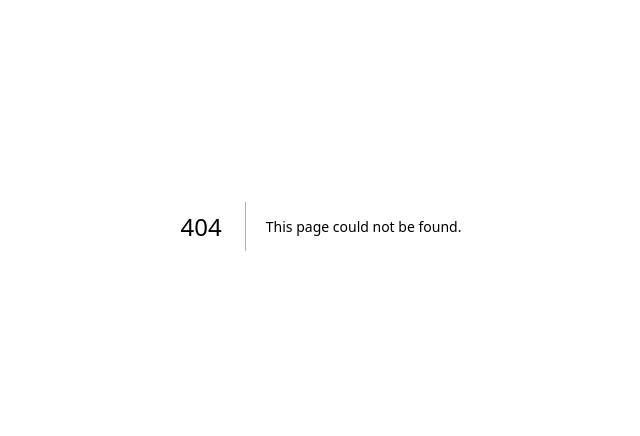
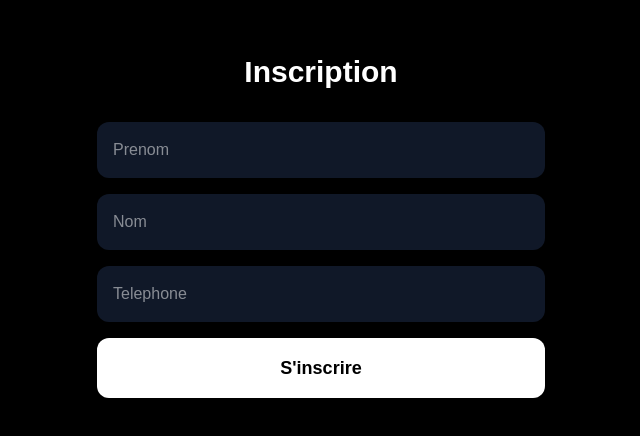
Before and after one commit to lisalana/galapass, a Next.js app: page /events/1/register in a window 1280 px wide. Before the commit this address had no page. Shown: the part 174-610 px from the top of the page, without its empty margins (319-959 px from the left). Built offline with nearby package versions, Linux system fonts and the light colour scheme; no server answers.

Commit message:
feat: inscription et generation QR code

```diff
--- /dev/null
+++ b/app/events/[slug]/register/page.js
@@ -0,0 +1,67 @@
+'use client'
+
+import { useState } from 'react'
+import { use } from 'react'
+import { supabase } from '../../../../lib/supabase'
+
+export default function RegisterPage({ params }) {
+  const { slug } = use(params)
+  const [nom, setNom] = useState('')
+  const [prenom, setPrenom] = useState('')
+  const [telephone, setTelephone] = useState('')
+  const [loading, setLoading] = useState(false)
+  const [done, setDone] = useState(false)
+  const [ticketId, setTicketId] = useState(null)
+
+  async function handleSubmit() {
+    setLoading(true)
+    const { data: event } = await supabase.from('events').select('id').eq('slug', slug).single()
+    if (!event) {
+      alert('Evenement introuvable')
+      setLoading(false)
+      return
+    }
+    const token = crypto.randomUUID()
+    const { data: guest, error } = await supabase.from('guests').insert({
+      event_id: event.id,
+      nom,
+      prenom,
+      telephone,
+      qr_token: token
+    }).select().single()
+    console.log('guest:', guest)
+    console.log('error:', error)
+    if (!guest) {
+      alert('Erreur: ' + JSON.stringify(error))
+      setLoading(false)
+      return
+    }
+    setTicketId(guest.qr_token)
+    setDone(true)
+    setLoading(false)
+  }
+
+  if (done) {
+    return (
+      <main className="min-h-screen bg-black text-white flex flex-col items-center justify-center p-8">
+        <h1 className="text-3xl font-bold mb-4">Inscription confirmee !</h1>
+        <p className="text-gray-400 mb-8">Votre invitation est prete</p>
+        <a href={"/ticket/" + ticketId} className="bg-white text-black px-8 py-4 rounded-full font-bold text-lg hover:bg-gray-200 transition">Voir mon invitation</a>
+      </main>
+    )
+  }
+
+  return (
+    <main className="min-h-screen bg-black text-white flex flex-col items-center justify-center p-8">
+      <h1 className="text-3xl font-bold mb-8">Inscription</h1>
+      <div className="w-full max-w-md space-y-4">
+        <input value={prenom} onChange={e => setPrenom(e.target.value)} placeholder="Prenom" className="w-full bg-gray-900 rounded-xl p-4 text-white outline-none" />
+        <input value={nom} onChange={e => setNom(e.target.value)} placeholder="Nom" className="w-full bg-gray-900 rounded-xl p-4 text-white outline-none" />
+        <input value={telephone} onChange={e => setTelephone(e.target.value)} placeholder="Telephone" className="w-full bg-gray-900 rounded-xl p-4 text-white outline-none" />
+        <button onClick={handleSubmit} disabled={loading} className="w-full bg-white text-black py-4 rounded-xl font-bold text-lg hover:bg-gray-200 transition">
+          {loading ? 'Chargement...' : "S'inscrire"}
+        </button>
+      </div>
+    </main>
+  )
+}
--- /dev/null
+++ b/app/ticket/[token]/page.js
@@ -0,0 +1,30 @@
+
+import { supabase } from '../../../lib/supabase'
+import QRCode from 'qrcode'
+
+export default async function TicketPage({ params }) {
+  const { token } = await params
+  const { data: guest } = await supabase.from('guests').select('*').eq('qr_token', token).single()
+
+  if (!guest) {
+    return (
+      <main className="min-h-screen bg-black text-white flex items-center justify-center">
+        <p>Invitation introuvable</p>
+      </main>
+    )
+  }
+
+  const qrDataUrl = await QRCode.toDataURL(token, { width: 300 })
+
+  return (
+    <main className="min-h-screen bg-black text-white flex flex-col items-center justify-center p-8">
+      <h1 className="text-3xl font-bold mb-2">Invitation</h1>
+      <p className="text-xl text-gray-400 mb-1">{guest.prenom} {guest.nom}</p>
+      <p className="text-gray-500 mb-8">{guest.telephone}</p>
+      <div className="bg-white p-6 rounded-xl mb-4">
+        <img src={qrDataUrl} alt="QR Code" width={300} height={300} />
+      </div>
+      <p className="text-gray-400 text-sm">Presentez ce QR code a l&apos;entree</p>
+    </main>
+  )
+}
--- a/package.json
+++ b/package.json
@@ -11,6 +11,7 @@
   "dependencies": {
     "@supabase/supabase-js": "^2.105.4",
     "next": "16.2.6",
+    "qrcode": "^1.5.4",
     "react": "19.2.4",
     "react-dom": "19.2.4"
   },
```
Also changed, not shown: 1 other file (tests, documents, lock files or other folders).
